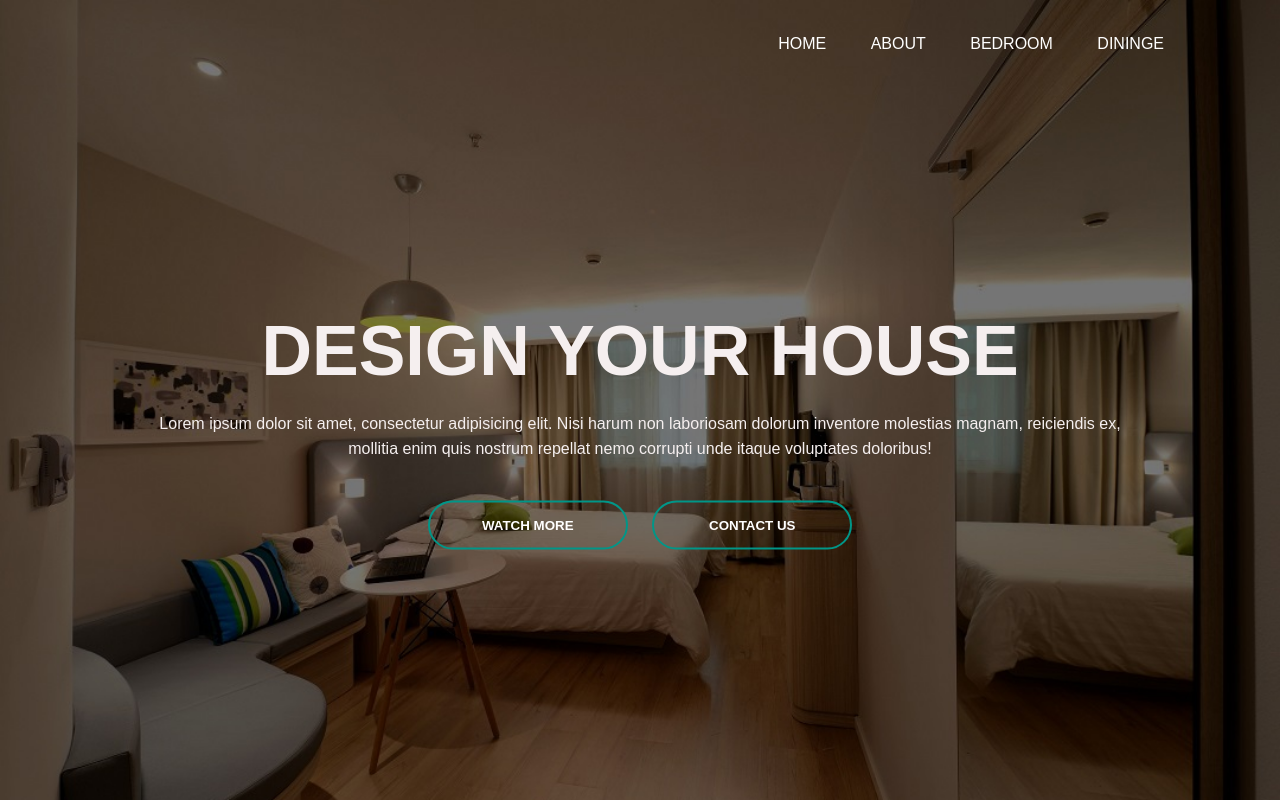
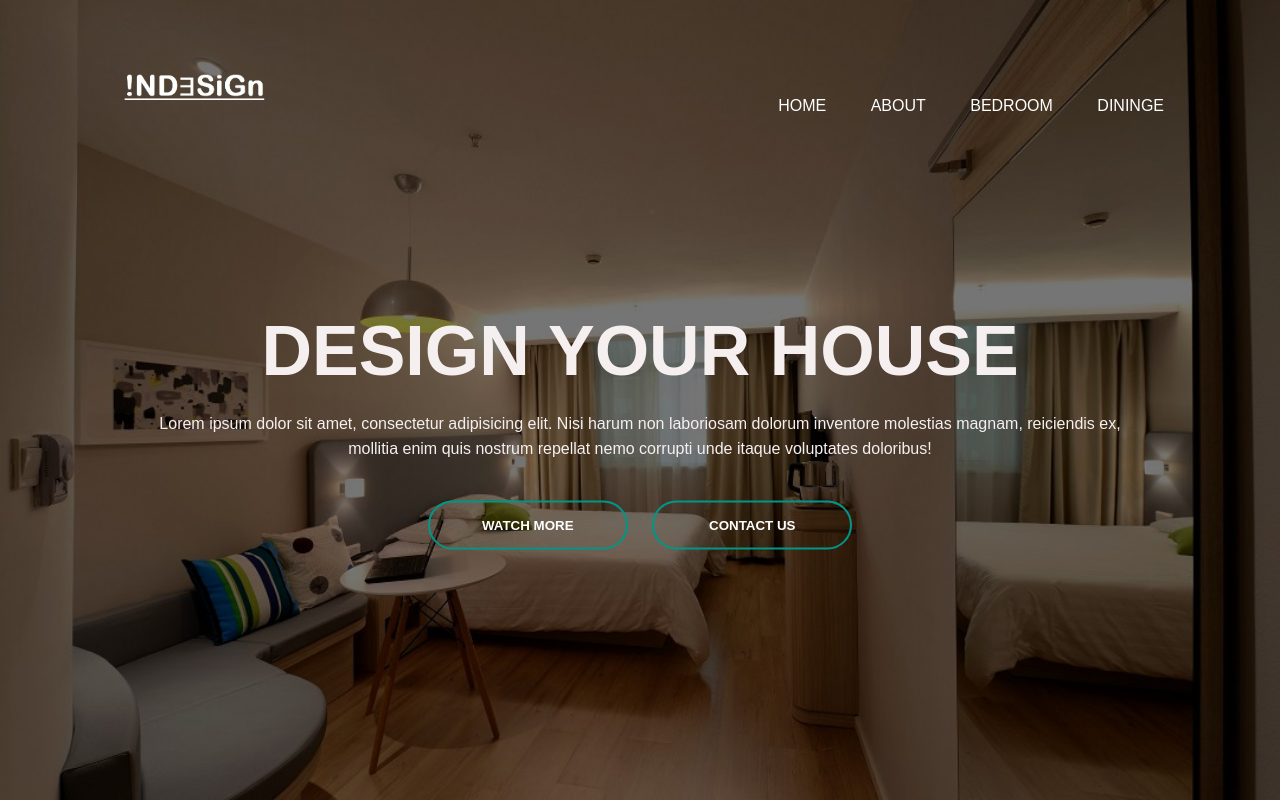
Before and after one commit to Lokesh-14092002/Landing-Page, a plain HTML site: page index.html in a window 1280 px wide. Drawn offline with Linux system fonts and the light colour scheme; the site is published under a folder, as on GitHub Pages, so addresses that start at the root find nothing.

Commit message:
Update index.html

```diff
--- a/index.html
+++ b/index.html
@@ -13,7 +13,7 @@
 
     <div class="banner">
       <div class="navbar">
-        <img src="/logo.png" alt="" srcset="" class="logo">
+        <img src="logo.png" alt="" srcset="" class="logo">
         <ul>
           <li><a href="http://">Home</a></li>
           <li><a href="http://">About</a></li>
```
